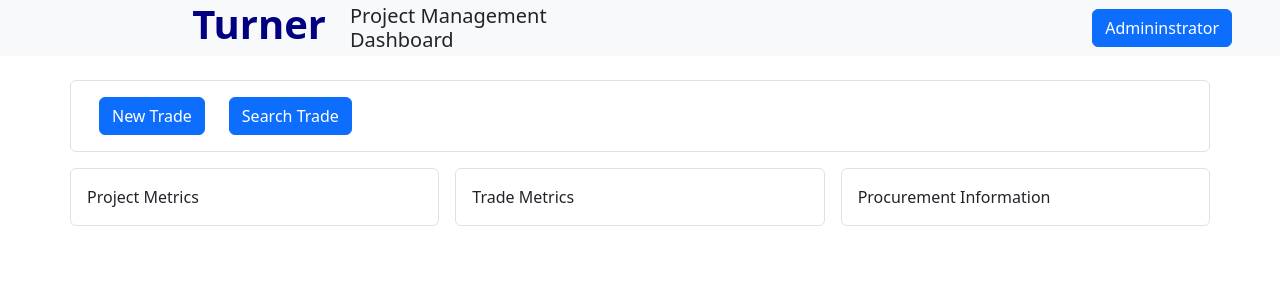
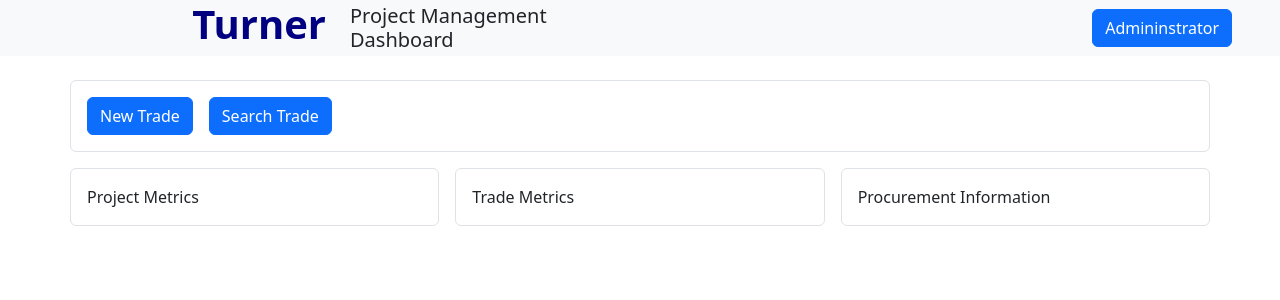
Before and after one commit to BuildingCore/SafetyDashboard, a React (Vite) app: page /admin in a window 1280 px wide. Shown: the top 300 px of the page. Built offline with nearby package versions, Linux system fonts and the light colour scheme.

Commit message:
Clean up formating

```diff
--- a/src/routes/Admin.jsx
+++ b/src/routes/Admin.jsx
@@ -65,9 +65,9 @@ function Admin() {
     <>
       <Container>
         <Row className='border p-3 rounded'>
-          <Col>
+          <Col className='p-0'>
           {/* Add onClick logic */}
-            <Button className='me-4'>New Trade</Button>
+            <Button className='me-3'>New Trade</Button>
             <Button>Search Trade</Button>
           </Col>
         </Row>
```
